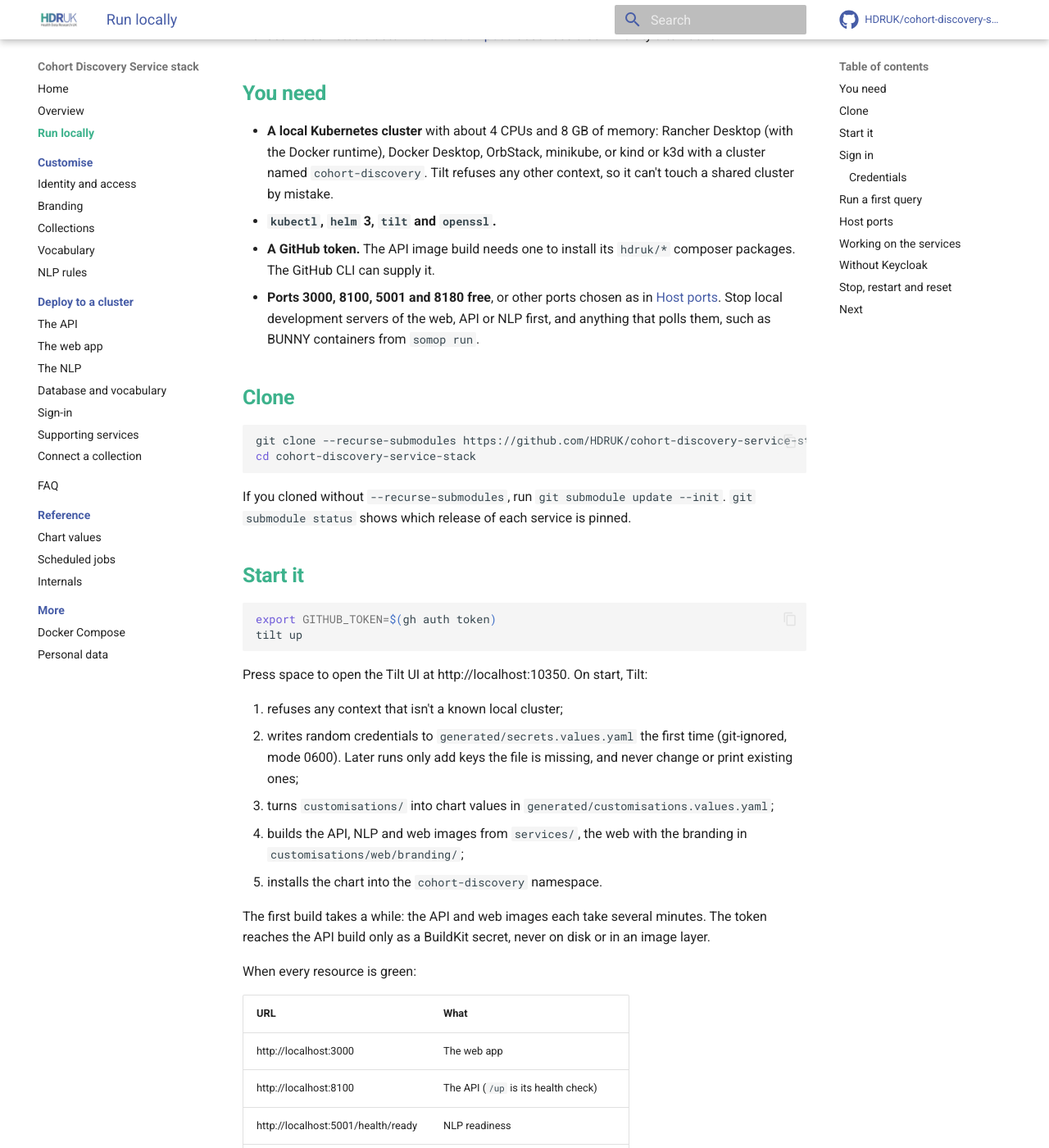
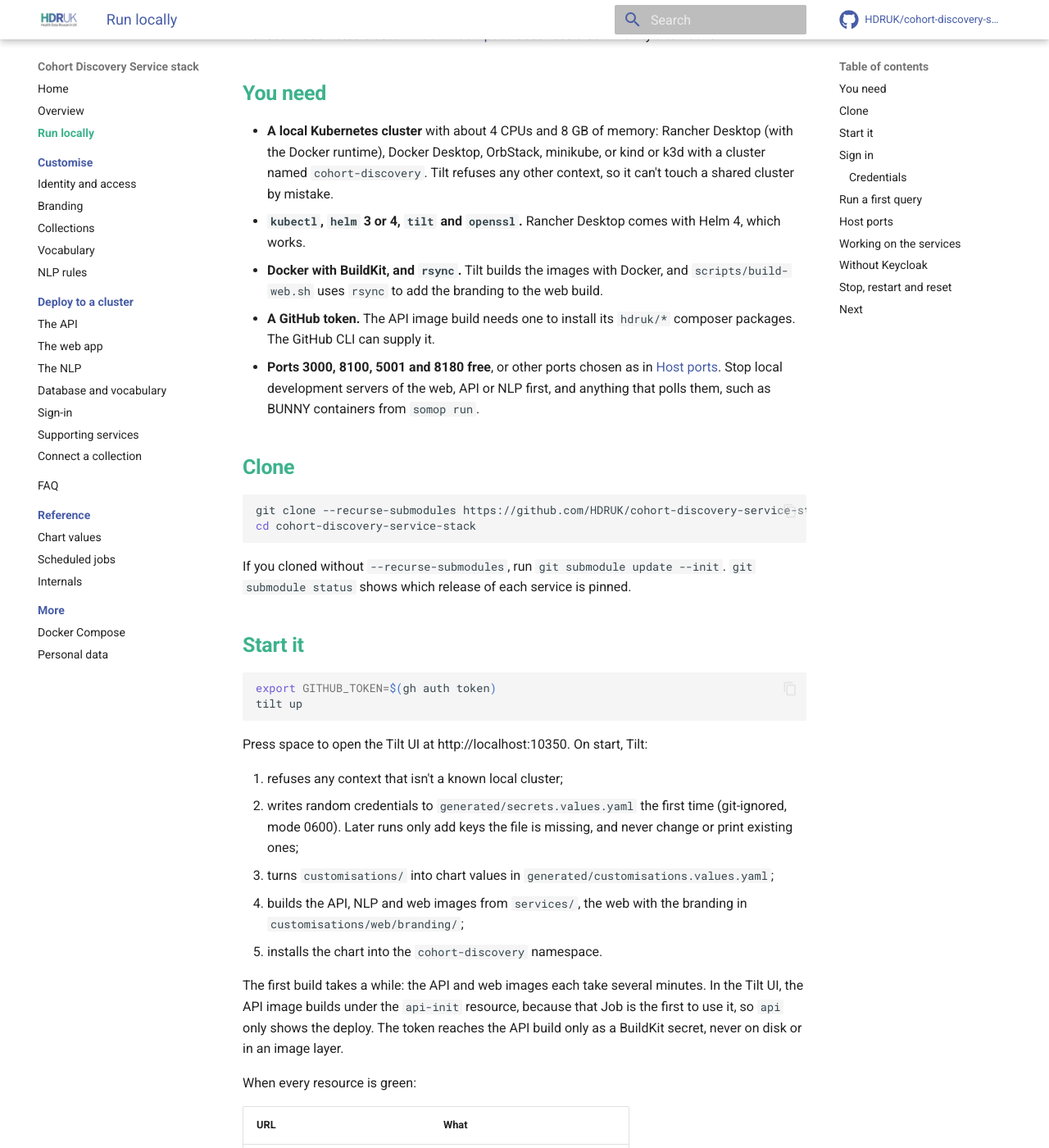
Before and after one commit to HDRUK/cohort-discovery-service-stack, an MkDocs documentation site: the page built from docs/getting-started.md, in a window 1280 px wide and 1400 px high, scrolled down 242 px. Shown: the whole window at 82% size. Built offline with MkDocs 1.6.1 and Material for MkDocs 9.7.7, drawn with Linux system fonts in a browser that asks for light colours; comment, search, counter and statistics services are not loaded; some of the changed text lies outside the part shown.

Commit message:
minor clarity update

````diff
--- a/docs/getting-started.md
+++ b/docs/getting-started.md
@@ -7,7 +7,8 @@ No local Kubernetes cluster? [Docker Compose](alternatives/docker-compose.md) de
 ## You need
 
 - **A local Kubernetes cluster** with about 4 CPUs and 8 GB of memory: Rancher Desktop (with the Docker runtime), Docker Desktop, OrbStack, minikube, or kind or k3d with a cluster named `cohort-discovery`. Tilt refuses any other context, so it can't touch a shared cluster by mistake.
-- **`kubectl`, `helm` 3, `tilt` and `openssl`.**
+- **`kubectl`, `helm` 3 or 4, `tilt` and `openssl`.** Rancher Desktop comes with Helm 4, which works.
+- **Docker with BuildKit, and `rsync`.** Tilt builds the images with Docker, and `scripts/build-web.sh` uses `rsync` to add the branding to the web build.
 - **A GitHub token.** The API image build needs one to install its `hdruk/*` composer packages. The GitHub CLI can supply it.
 - **Ports 3000, 8100, 5001 and 8180 free**, or other ports chosen as in [Host ports](#host-ports). Stop local development servers of the web, API or NLP first, and anything that polls them, such as BUNNY containers from `somop run`.
 
@@ -35,7 +36,7 @@ Press space to open the Tilt UI at http://localhost:10350. On start, Tilt:
 4. builds the API, NLP and web images from `services/`, the web with the branding in `customisations/web/branding/`;
 5. installs the chart into the `cohort-discovery` namespace.
 
-The first build takes a while: the API and web images each take several minutes. The token reaches the API build only as a BuildKit secret, never on disk or in an image layer.
+The first build takes a while: the API and web images each take several minutes. In the Tilt UI, the API image builds under the `api-init` resource, because that Job is the first to use it, so `api` only shows the deploy. The token reaches the API build only as a BuildKit secret, never on disk or in an image layer.
 
 When every resource is green:
 
@@ -129,6 +130,8 @@ Single sign-on is then off, the API offers email and password sign-in again (as
 
 ## Stop, restart and reset
 
+`tilt down` reads the `Tiltfile` too, so it needs `GITHUB_TOKEN` set like `tilt up` does. In a new terminal, run `export GITHUB_TOKEN=$(gh auth token)` first.
+
 `tilt down` removes everything except the namespace, three volumes, MySQL (`cohort-discovery-mysql-data`), Keycloak (`cohort-discovery-keycloak-data`) and the synthetic data (`cohort-discovery-synthetic-db-data`), and the BUNNY Secrets `bunny-<host>` the provision Job wrote. The next `tilt up` finds the same data, and the setup Jobs run again without changing anything. The volume for uploaded distribution files is deleted; the BUNNYs upload them again on their next schedule.
 
 To start from scratch, delete the volumes and the generated secrets together:
@@ -144,6 +147,12 @@ Delete the secrets file and the volumes together, or neither. MySQL, Keycloak an
 
 To remove the stack completely, run the reset above without `tilt up`, then `kubectl delete namespace cohort-discovery`.
 
+The images Tilt built stay in Docker after `tilt down`: the API, NLP and web `ghcr.io/hdruk/cohort-discovery-*` images, tagged `tilt-…`, several GB in all. To remove them by tag (the web images have two tags each, so removing by image ID would fail):
+
+```bash
+docker image rm $(docker image ls --format '{{.Repository}}:{{.Tag}}' 'ghcr.io/hdruk/cohort-discovery-*')
+```
+
 ## Next
 
 - [Customise](customising/index.md) the users, branding, collections, vocabulary and NLP rules.
````
Also changed, not shown: README.md (+1 -1 lines), docs/faq.md (+1 -1 lines).
